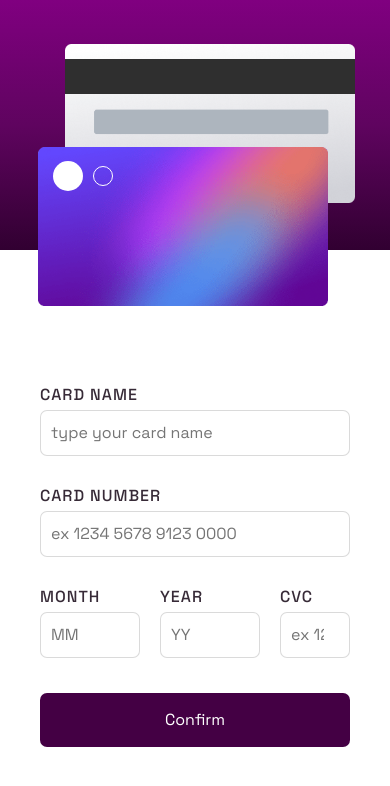
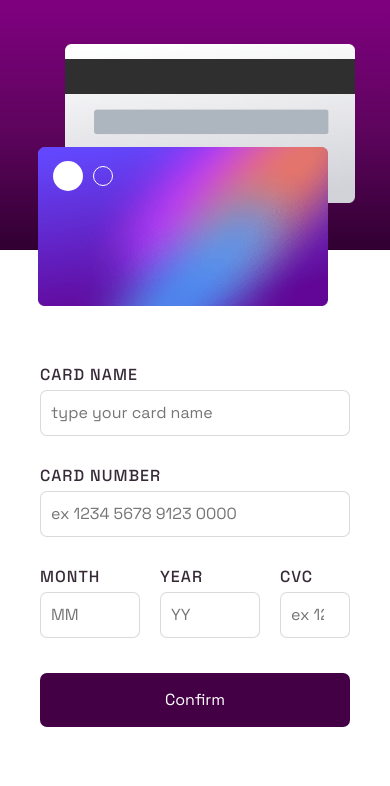
Before and after one commit to matheusfernandes-git/cardform, a React (Create React App) app: page / in a window 390 px wide. Shown: the top 786 px of the page. Built offline with nearby package versions, Linux system fonts and the light colour scheme; the HTML template or start-up script is replaced by a standard one; a web font is replaced by a local one.

Commit message:
Update styles.module.css

```diff
--- a/src/components/Form/styles.module.css
+++ b/src/components/Form/styles.module.css
@@ -27,10 +27,11 @@
     margin-top: 30px;
 }
 
-@media (max-width: 480px) {
+@media (max-width: 480px){
     .form{
+        margin-top: 30px;
+        gap: 5px;
         align-items: center;
-        margin-top: -50px;
     }
 
     .container_smaller_inputs input{
@@ -42,7 +43,7 @@
     }
 }
 
-@media(max-width: 1200px){
+@media(min-width: 480px) and (max-width: 1220px){
     .form{
         padding-top: 100px;
         gap: 5px;
```
